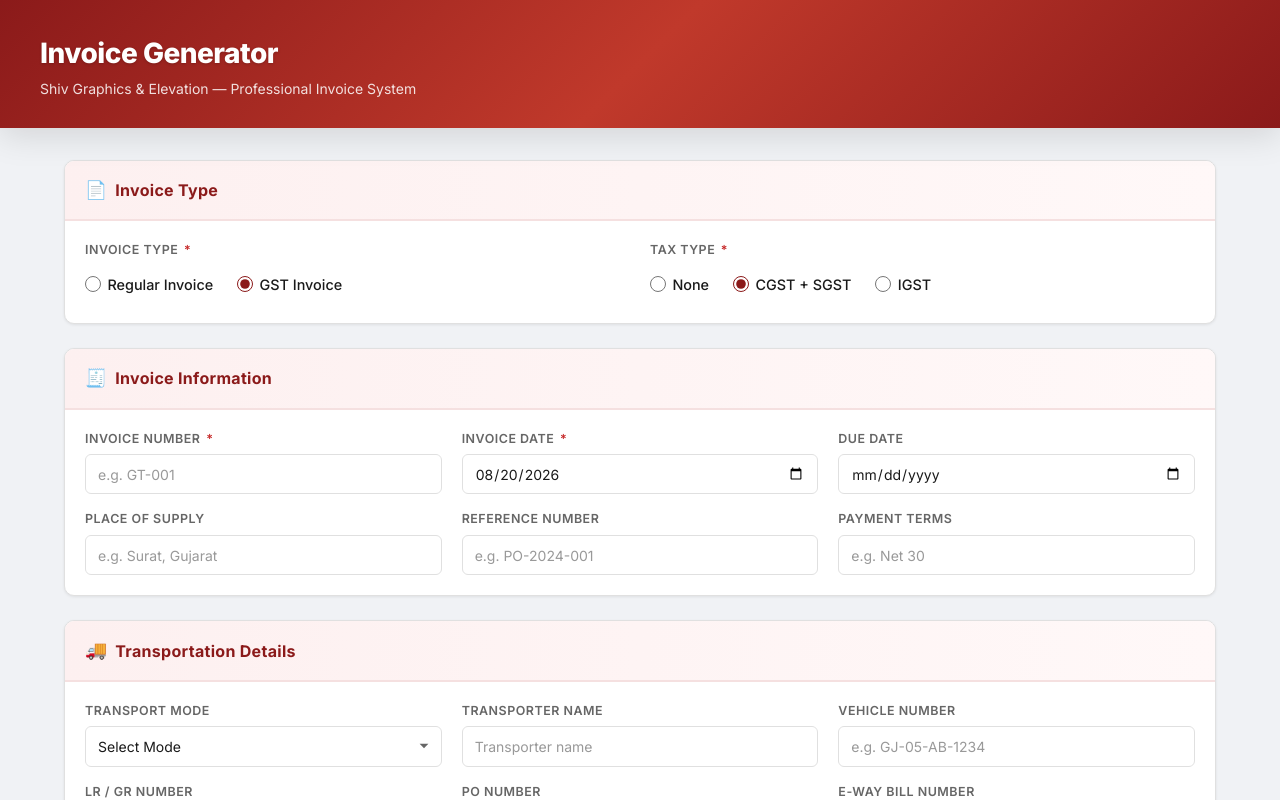
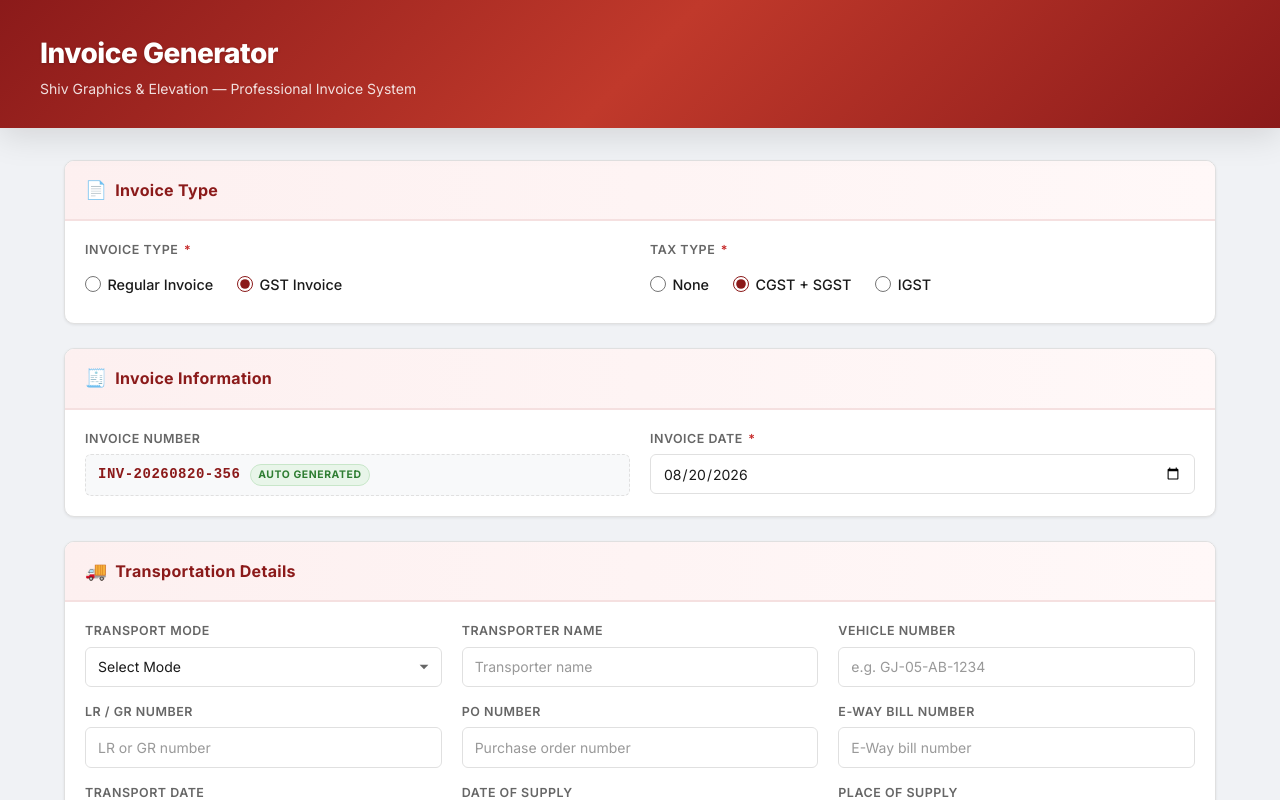
Before and after one commit to Kaushik8598/invoice-generate, a Next.js app: page / in a window 1280 px wide. Shown: the top 800 px of the page. Built offline with nearby package versions, Linux system fonts and the light colour scheme.

Commit message:
feat: Invoice auto generate invoice number and other unused details remove

```diff
--- a/app/components/InvoiceForm/InvoiceDetailsSection.tsx
+++ b/app/components/InvoiceForm/InvoiceDetailsSection.tsx
@@ -4,7 +4,7 @@ import React from 'react';
 import type { InvoiceFormData } from '../../lib/types';
 
 interface Props {
-  data: Pick<InvoiceFormData, 'invoiceNo' | 'invoiceDate' | 'dueDate' | 'placeOfSupply' | 'referenceNo' | 'paymentTerms'>;
+  data: Pick<InvoiceFormData, 'invoiceNo' | 'invoiceDate'>;
   onChange: (field: string, value: string) => void;
 }
 
@@ -15,21 +15,18 @@ export default function InvoiceDetailsSection({ data, onChange }: Props) {
         <span className="section-icon">🧾</span>
         Invoice Information
       </h2>
-      <div className="form-grid form-grid-3">
+      <div className="form-grid">
+        {/* Invoice Number — auto-generated, read-only */}
         <div className="field-group">
-          <label htmlFor="invoiceNo" className="field-label">
-            Invoice Number <span className="required">*</span>
-          </label>
-          <input
-            id="invoiceNo"
-            type="text"
-            className="form-input"
-            placeholder="e.g. GT-001"
-            value={data.invoiceNo}
-            onChange={(e) => onChange('invoiceNo', e.target.value)}
-          />
+          <label className="field-label">Invoice Number</label>
+          <div className="auto-field">
+            <span className="auto-field-value">{data.invoiceNo}</span>
+            <span className="auto-field-badge">Auto Generated</span>
+          </div>
+          {/* <span className="field-hint">Will be assigned from the backend once implemented.</span> */}
         </div>
 
+        {/* Invoice Date — user sets this */}
         <div className="field-group">
           <label htmlFor="invoiceDate" className="field-label">
             Invoice Date <span className="required">*</span>
@@ -42,53 +39,6 @@ export default function InvoiceDetailsSection({ data, onChange }: Props) {
             onChange={(e) => onChange('invoiceDate', e.target.value)}
           />
         </div>
-
-        <div className="field-group">
-          <label htmlFor="dueDate" className="field-label">Due Date</label>
-          <input
-            id="dueDate"
-            type="date"
-            className="form-input"
-            value={data.dueDate}
-            onChange={(e) => onChange('dueDate', e.target.value)}
-          />
-        </div>
-
-        <div className="field-group">
-          <label htmlFor="placeOfSupply" className="field-label">Place of Supply</label>
-          <input
-            id="placeOfSupply"
-            type="text"
-            className="form-input"
-            placeholder="e.g. Surat, Gujarat"
-            value={data.placeOfSupply}
-            onChange={(e) => onChange('placeOfSupply', e.target.value)}
-          />
-        </div>
-
-        <div className="field-group">
-          <label htmlFor="referenceNo" className="field-label">Reference Number</label>
-          <input
-            id="referenceNo"
-            type="text"
-            className="form-input"
-            placeholder="e.g. PO-2024-001"
-            value={data.referenceNo}
-            onChange={(e) => onChange('referenceNo', e.target.value)}
-          />
-        </div>
-
-        <div className="field-group">
-          <label htmlFor="paymentTerms" className="field-label">Payment Terms</label>
-          <input
-            id="paymentTerms"
-            type="text"
-            className="form-input"
-            placeholder="e.g. Net 30"
-            value={data.paymentTerms}
-            onChange={(e) => onChange('paymentTerms', e.target.value)}
-          />
-        </div>
       </div>
     </div>
   );
--- a/app/components/InvoiceForm/index.tsx
+++ b/app/components/InvoiceForm/index.tsx
@@ -33,15 +33,22 @@ function getDefaultProduct(): ProductRow {
 
 const today = new Date().toISOString().split('T')[0];
 
+/** Generate a date-based invoice number: INV-YYYYMMDD-XXX */
+function generateInvoiceNo(): string {
+  const now = new Date();
+  const y = now.getFullYear();
+  const m = String(now.getMonth() + 1).padStart(2, '0');
+  const d = String(now.getDate()).padStart(2, '0');
+  // Random 3-digit suffix as a placeholder until backend provides a real sequence
+  const seq = String(Math.floor(Math.random() * 900) + 100);
+  return `INV-${y}${m}${d}-${seq}`;
+}
+
 const DEFAULT_FORM: InvoiceFormData = {
   invoiceType: 'gst',
   taxType: 'cgst_sgst',
-  invoiceNo: '',
+  invoiceNo: generateInvoiceNo(),
   invoiceDate: today,
-  dueDate: '',
-  placeOfSupply: '',
-  referenceNo: '',
-  paymentTerms: '',
   transport: {
     transporterName: '',
     vehicleNo: '',
@@ -135,7 +142,6 @@ export default function InvoiceForm() {
   // Validation
   function validate(): boolean {
     const errs: ValidationErrors = {};
-    if (!formData.invoiceNo.trim()) errs.invoiceNo = 'Invoice number is required.';
     if (!formData.invoiceDate) errs.invoiceDate = 'Invoice date is required.';
     if (!formData.billedTo.name.trim()) errs['billedTo.name'] = 'Customer name is required.';
     if (!formData.billedTo.address.trim()) errs['billedTo.address'] = 'Billing address is required.';
@@ -218,10 +224,6 @@ export default function InvoiceForm() {
           data={{
             invoiceNo: formData.invoiceNo,
             invoiceDate: formData.invoiceDate,
-            dueDate: formData.dueDate,
-            placeOfSupply: formData.placeOfSupply,
-            referenceNo: formData.referenceNo,
-            paymentTerms: formData.paymentTerms,
           }}
           onChange={handleTopField}
         />
--- a/app/components/InvoicePreview/GSTInvoice.tsx
+++ b/app/components/InvoicePreview/GSTInvoice.tsx
@@ -100,20 +100,6 @@ export default function GSTInvoice({ formData, computedProducts, totals }: Props
                   <td>:</td>
                   <td>{formatDate(invoiceDate)}</td>
                 </tr>
-                {formData.dueDate && (
-                  <tr>
-                    <td className="info-label">Due Date</td>
-                    <td>:</td>
-                    <td>{formatDate(formData.dueDate)}</td>
-                  </tr>
-                )}
-                {formData.referenceNo && (
-                  <tr>
-                    <td className="info-label">Reference No.</td>
-                    <td>:</td>
-                    <td>{formData.referenceNo}</td>
-                  </tr>
-                )}
               </tbody>
             </table>
             <div className="inv-state-row">
@@ -164,7 +150,7 @@ export default function GSTInvoice({ formData, computedProducts, totals }: Props
                 <tr>
                   <td className="info-label">Place of Supply</td>
                   <td>:</td>
-                  <td>{transport.placeOfSupply || formData.placeOfSupply || '-'}</td>
+                  <td>{transport.placeOfSupply || '-'}</td>
                 </tr>
               </tbody>
             </table>
--- a/app/components/InvoicePreview/RegularInvoice.tsx
+++ b/app/components/InvoicePreview/RegularInvoice.tsx
@@ -113,20 +113,6 @@ export default function RegularInvoice({ formData, computedProducts, totals }: P
                   <td>:</td>
                   <td>{formatDate(invoiceDate)}</td>
                 </tr>
-                {formData.referenceNo && (
-                  <tr>
-                    <td className="info-label">Ref No.</td>
-                    <td>:</td>
-                    <td>{formData.referenceNo}</td>
-                  </tr>
-                )}
-                {formData.placeOfSupply && (
-                  <tr>
-                    <td className="info-label">Place of Supply</td>
-                    <td>:</td>
-                    <td>{formData.placeOfSupply}</td>
-                  </tr>
-                )}
               </tbody>
             </table>
           </div>
--- a/app/globals.css
+++ b/app/globals.css
@@ -187,6 +187,43 @@ body {
   background-size: 14px;
   padding-right: 2rem;
   cursor: pointer;
+}
+
+/* Auto-generated field display */
+.auto-field {
+  display: flex;
+  align-items: center;
+  gap: 0.6rem;
+  padding: 0.55rem 0.75rem;
+  border: 1.5px dashed var(--border);
+  border-radius: var(--radius-sm);
+  background: var(--surface-2);
+}
+
+.auto-field-value {
+  font-size: 0.875rem;
+  font-weight: 700;
+  color: var(--primary);
+  font-family: 'Courier New', monospace;
+  letter-spacing: 0.5px;
+}
+
+.auto-field-badge {
+  font-size: 0.65rem;
+  font-weight: 700;
+  text-transform: uppercase;
+  letter-spacing: 0.6px;
+  background: #e8f5e9;
+  color: #2e7d32;
+  padding: 0.15rem 0.45rem;
+  border-radius: 99px;
+  border: 1px solid #c8e6c9;
+}
+
+.field-hint {
+  font-size: 0.72rem;
+  color: var(--text-light);
+  font-style: italic;
 }
 
 /* ─────────────────────────────────────────
--- a/app/lib/types.ts
+++ b/app/lib/types.ts
@@ -82,10 +82,6 @@ export interface InvoiceFormData {
   taxType: TaxType;
   invoiceNo: string;
   invoiceDate: string;
-  dueDate: string;
-  placeOfSupply: string;
-  referenceNo: string;
-  paymentTerms: string;
   transport: TransportDetails;
   billedTo: PartyDetails;
   shippedTo: ShippedToDetails;
```
